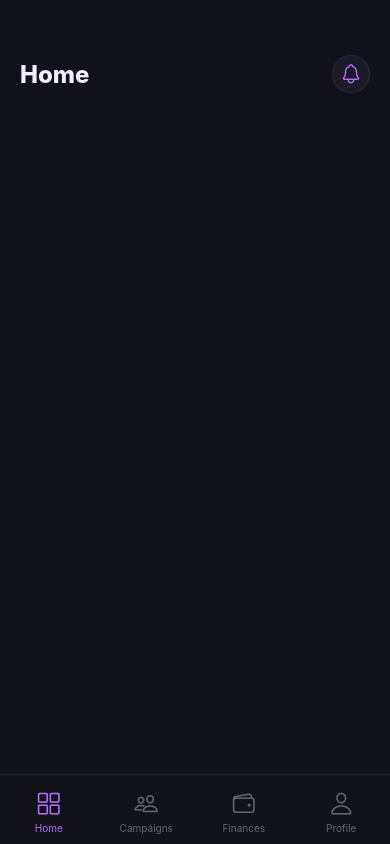
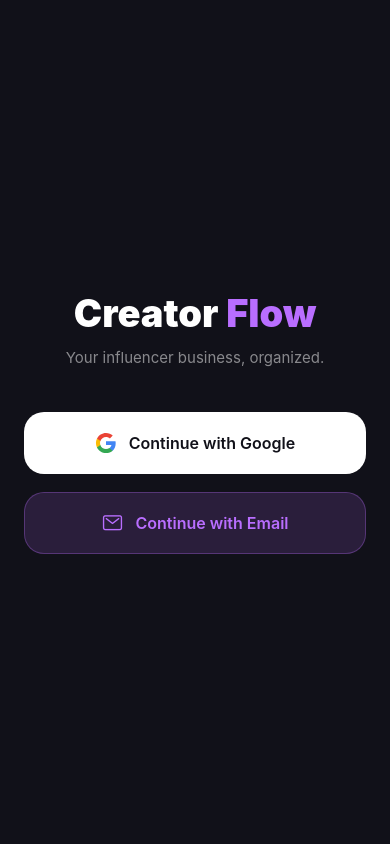
Before and after one commit to violetaatkinson/creator-flow, a React Native app: screen /Login in a window 390 px wide. Built offline with nearby package versions, Linux system fonts and the light colour scheme.

Commit message:
login btns colors

```diff
--- a/App.js
+++ b/App.js
@@ -1,16 +1,21 @@
 import { NavigationContainer } from "@react-navigation/native";
+import { createNativeStackNavigator } from "@react-navigation/native-stack";
 import { StatusBar } from "expo-status-bar";
 import { StyleSheet } from "react-native";
 
 import TabNavigator from "./src/navigation/TabNavigator";
+import LoginScreen from "./src/screens/LoginScreen";
 
-
+const Stack = createNativeStackNavigator();
 
 export default function App() {
 	return (
 		<NavigationContainer>
 			<StatusBar style="light" />
-			<TabNavigator />
+			<Stack.Navigator screenOptions={{ headerShown: false }}>
+				<Stack.Screen name="Login" component={LoginScreen} />
+				<Stack.Screen name="Main" component={TabNavigator} />
+			</Stack.Navigator>
 		</NavigationContainer>
 	);
 }
--- a/package.json
+++ b/package.json
@@ -21,7 +21,8 @@
     "react": "18.2.0",
     "react-native": "0.74.5",
     "react-native-safe-area-context": "4.10.5",
-    "react-native-screens": "3.31.1"
+    "react-native-screens": "3.31.1",
+    "react-native-svg": "15.2.0"
   },
   "devDependencies": {
     "@babel/core": "^7.20.0"
--- /dev/null
+++ b/src/components/EmailBtn.jsx
@@ -0,0 +1,33 @@
+import { TouchableOpacity, Text, StyleSheet } from "react-native";
+import { Ionicons } from "@expo/vector-icons";
+
+import { colors } from "../constants/colors";
+
+export default function EmailButton({ onPress }) {
+  return (
+    <TouchableOpacity style={styles.btn} onPress={onPress}>
+      <Ionicons name="mail-outline" size={22} color={colors.active} />
+      <Text style={styles.text}>Continue with Email</Text>
+    </TouchableOpacity>
+  );
+}
+
+const styles = StyleSheet.create({
+  btn: {
+    width: "100%",
+    height: 62,
+    backgroundColor: colors.backgroundBtn,
+    borderRadius: 20,
+    flexDirection: "row",
+    alignItems: "center",
+    justifyContent: "center",
+    gap: 12,
+    borderWidth: 1,
+    borderColor: colors.btnBorder,
+  },
+  text: {
+    fontSize: 16,
+    fontWeight: "600",
+    color: colors.active,
+  },
+});
--- /dev/null
+++ b/src/components/GoogleBtn.jsx
@@ -0,0 +1,43 @@
+import { TouchableOpacity, Text, StyleSheet, View } from "react-native";
+import Svg, { Path } from "react-native-svg";
+
+import { colors } from "../constants/colors";
+
+function GoogleLogo() {
+  return (
+    <Svg width="22" height="22" viewBox="0 0 24 24">
+      <Path d="M22.56 12.25c0-.78-.07-1.53-.2-2.25H12v4.26h5.92c-.26 1.37-1.04 2.53-2.21 3.31v2.77h3.57c2.08-1.92 3.28-4.74 3.28-8.09z" fill="#4285F4"/>
+      <Path d="M12 23c2.97 0 5.46-.98 7.28-2.66l-3.57-2.77c-.98.66-2.23 1.06-3.71 1.06-2.86 0-5.29-1.93-6.16-4.53H2.18v2.84C3.99 20.53 7.7 23 12 23z" fill="#34A853"/>
+      <Path d="M5.84 14.09c-.22-.66-.35-1.36-.35-2.09s.13-1.43.35-2.09V7.07H2.18C1.43 8.55 1 10.22 1 12s.43 3.45 1.18 4.93l3.66-2.84z" fill="#FBBC05"/>
+      <Path d="M12 5.38c1.62 0 3.06.56 4.21 1.64l3.15-3.15C17.45 2.09 14.97 1 12 1 7.7 1 3.99 3.47 2.18 7.07l3.66 2.84c.87-2.6 3.3-4.53 6.16-4.53z" fill="#EA4335"/>
+    </Svg>
+  );
+}
+
+export default function GoogleBtn({ onPress }) {
+  return (
+    <TouchableOpacity style={styles.btn} onPress={onPress}>
+      <GoogleLogo />
+      <Text style={styles.text}>Continue with Google</Text>
+    </TouchableOpacity>
+  );
+}
+
+const styles = StyleSheet.create({
+  btn: {
+    width: "100%",
+    height: 62,
+    backgroundColor: "#fff",
+    borderRadius: 20,
+    flexDirection: "row",
+    alignItems: "center",
+    justifyContent: "center",
+    gap: 12,
+    marginBottom: 18,
+  },
+  text: {
+    fontSize: 16,
+    fontWeight: "600",
+    color: colors.background,
+  },
+});
--- a/src/constants/colors.jsx
+++ b/src/constants/colors.jsx
@@ -1,8 +1,11 @@
 export const colors = {
-  background: "#111119",
-  active: "#b96eff",
-  inactive: "rgba(240,238,255,0.38)",
-  border: "rgba(255,255,255,0.07)",
-  text: "#f0eeff",
-  surface: "#1a1a28"
+	background: "#111119",
+	active: "#b96eff",
+	inactive: "rgba(240,238,255,0.38)",
+	border: "rgba(255,255,255,0.07)",
+	surface: "#1a1a28",
+	text: "#f0eeff",
+	sub: "rgba(255,255,255,0.5)",
+  backgroundBtn: "rgba(185,110,255,0.15)",
+  btnBorder: "rgba(185,110,255,0.3)",
 };
--- /dev/null
+++ b/src/screens/LoginScreen.jsx
@@ -0,0 +1,42 @@
+import { View, Text, StyleSheet } from "react-native";
+import GoogleBtn from "../components/GoogleBtn";
+import EmailBtn from "../components/EmailBtn";
+
+import { colors } from "../constants/colors";
+
+export default function LoginScreen() {
+  return (
+    <View style={styles.container}>
+      <Text style={styles.title}>
+        Creator <Text style={styles.titleAccent}>Flow</Text>
+      </Text>
+      <Text style={styles.sub}>Your influencer business, organized.</Text>
+
+      <GoogleBtn onPress={() => console.log("Google")} />
+      <EmailBtn onPress={() => console.log("Email")} />
+    </View>
+  );
+}
+
+const styles = StyleSheet.create({
+  container: {
+    flex: 1,
+    backgroundColor: colors.background,
+    alignItems: "center",
+    justifyContent: "center",
+    padding: 24,
+  },
+  title: {
+    fontSize: 38,
+    fontWeight: "900",
+    color: "#fff",
+  },
+  titleAccent: { color: colors.active },
+  sub: {
+    fontSize: 15,
+    color: colors.sub,
+    marginTop: 12,
+    marginBottom: 45,
+    textAlign: "center",
+  },
+});
```
Also changed, not shown: 1 other file (tests, documents, lock files or other folders).
